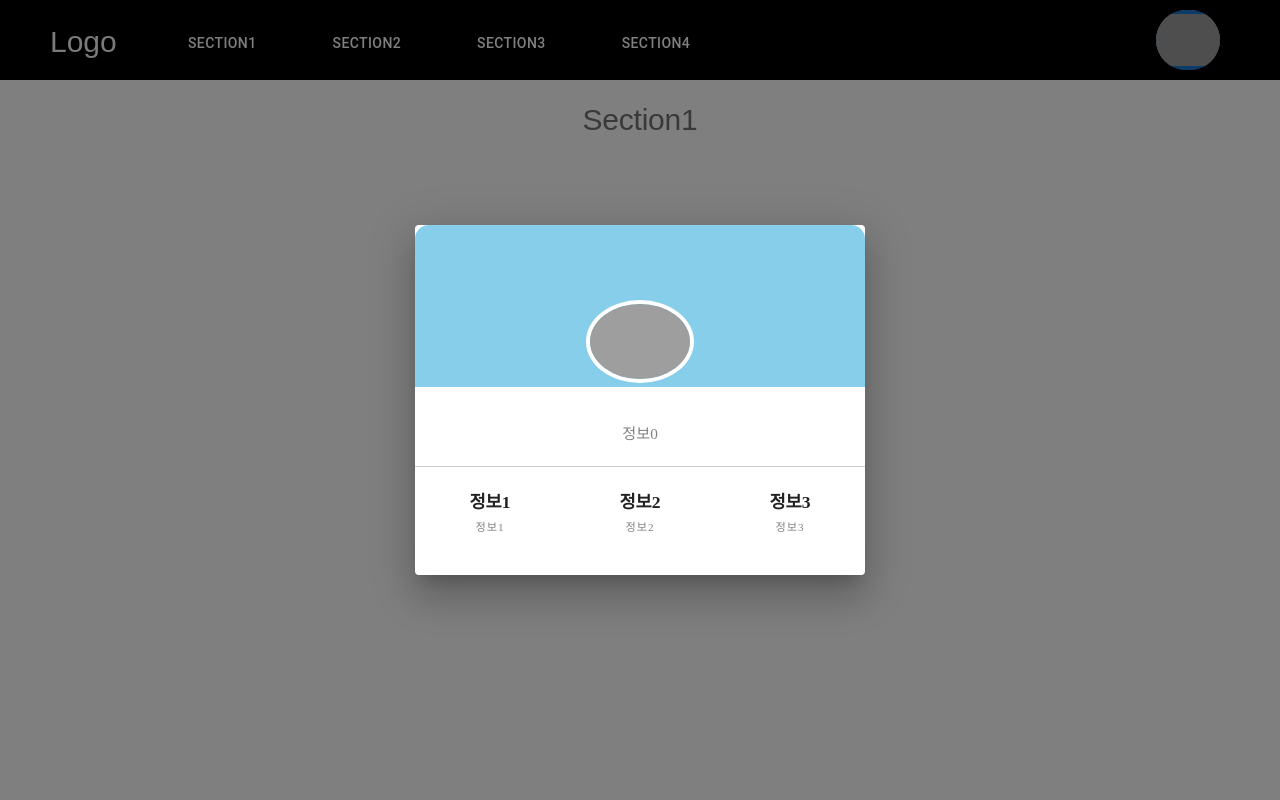
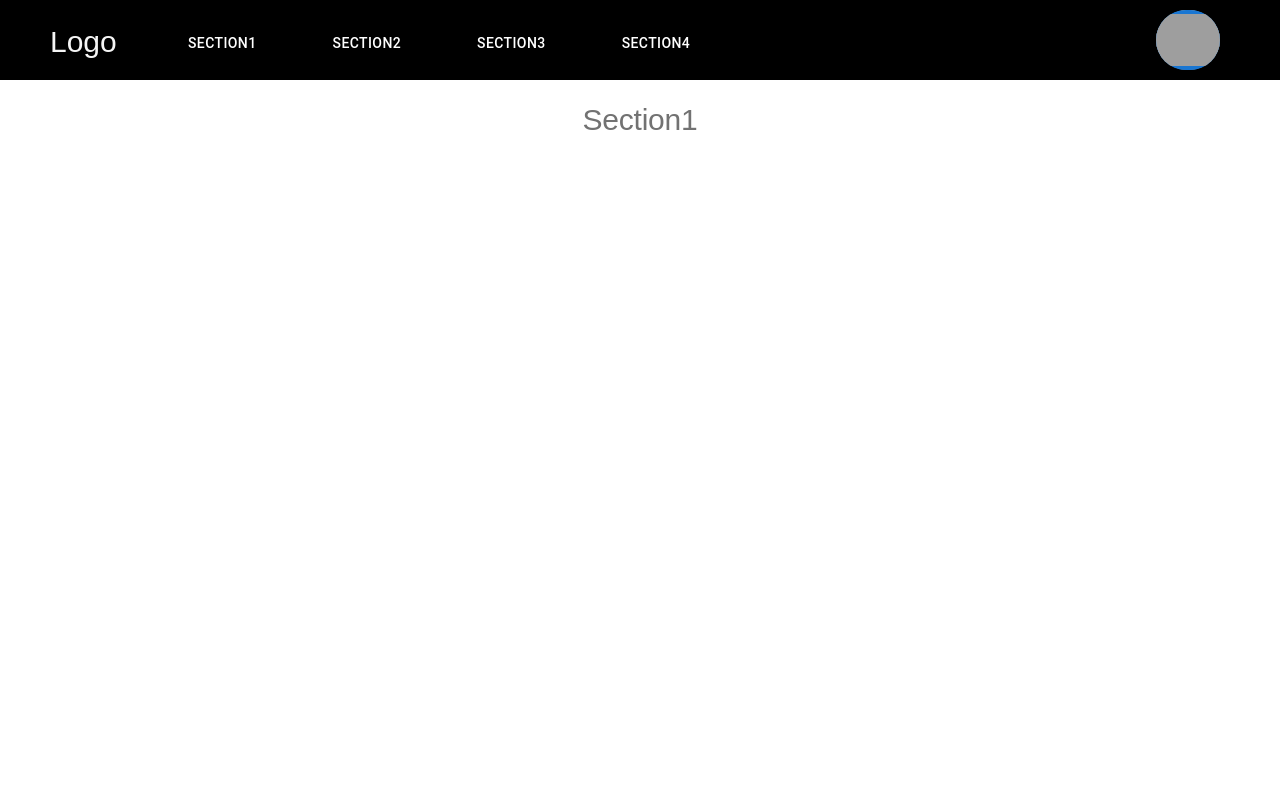
Before and after one commit to Rush-Develop/milky_frontend, a React (Create React App) app: page / in a window 1280 px wide. Shown: the top 800 px of the page. Built offline with nearby package versions, Linux system fonts and the light colour scheme; no server answers; grey boxes are pictures that could not be loaded.

Commit message:
discord back login

```diff
--- a/src/routes/components/elements/LoginModal.js
+++ b/src/routes/components/elements/LoginModal.js
@@ -14,13 +14,15 @@ const Transition = React.forwardRef(function Transition(props, ref) {
 });
 
 function LoginModal() {
-  const [open, setOpen] = useState(true);
+  const [open, setOpen] = useState(false);
   const [Id, setId] = useState("");
   const [username, setUsername] = useState("");
   const [avatar, setAvatar] = useState("");
 
   // componentDidMount = async () => {
-  //   const response = await fetch("http://date.jsontest.com");
+  //   const response = await fetch(
+  //     "http://localhost:8080/oauth2/authorization/discord"
+  //   );
   //   const body = await response.json();
   //   alert(body.date);
   // };
@@ -31,8 +33,8 @@ function LoginModal() {
     fragment.get("access_token"),
     fragment.get("token_type"),
   ];
-  console.log(accessToken);
-  console.log(tokenType);
+  // console.log(accessToken);
+  // console.log(tokenType);
 
   // if (!accessToken) {
   //   window.location.href = "/";
```
